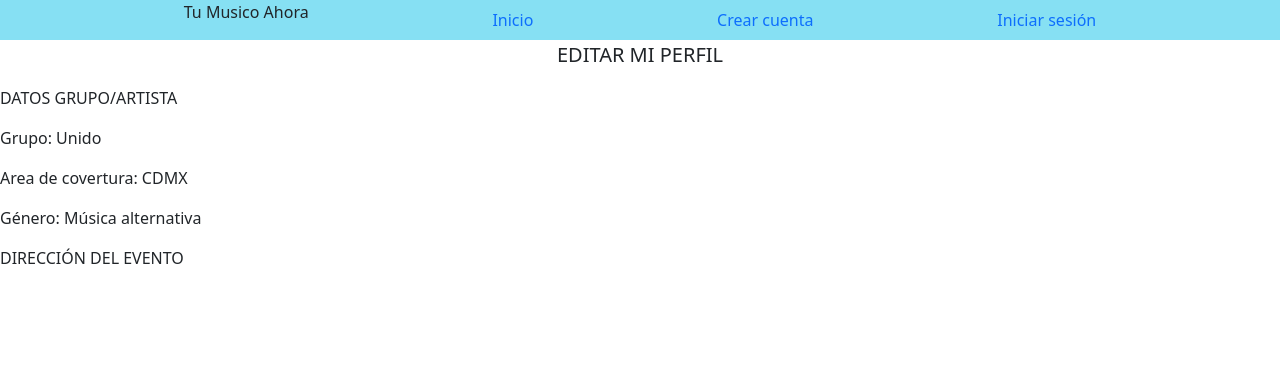
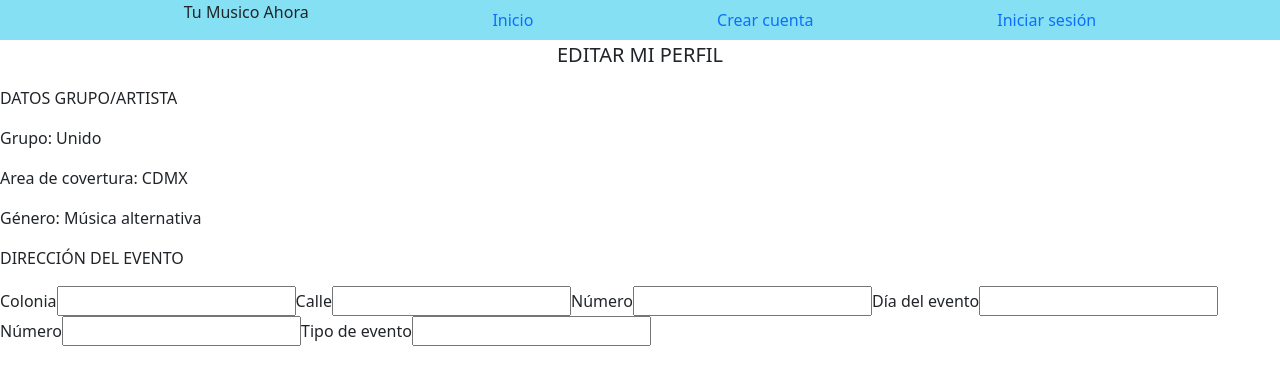
Before and after one commit to Kodemia-MusicApp/MusicApp-FrontEnd, a React app: page /reservation in a window 1280 px wide. Shown: the top 384 px of the page. Built offline with nearby package versions, Linux system fonts and the light colour scheme; no server answers.

Commit message:
1 file modified

```diff
--- a/src/Pages/Reservation/Reservation.jsx
+++ b/src/Pages/Reservation/Reservation.jsx
@@ -17,6 +17,30 @@ export const Reservation = () => {
                         </div>
                         <form>
                             <p>DIRECCIÓN DEL EVENTO</p>
+
+
+                            <label>Colonia</label>
+                            <input type="text"/>
+
+                            <label>Calle</label>
+                            <input type="text"/>
+
+                            <label>Número</label>
+                            <input type="text"/>
+
+                            <label>Día del evento</label>
+                            <input type="text"/>
+
+
+
+                            <label>Número</label>
+                            <input type="text"/>
+
+                            <label>Tipo de evento</label>
+                            <input type="text"/>
+
+
+
                         </form>
                     </div>
                 </div>
```
